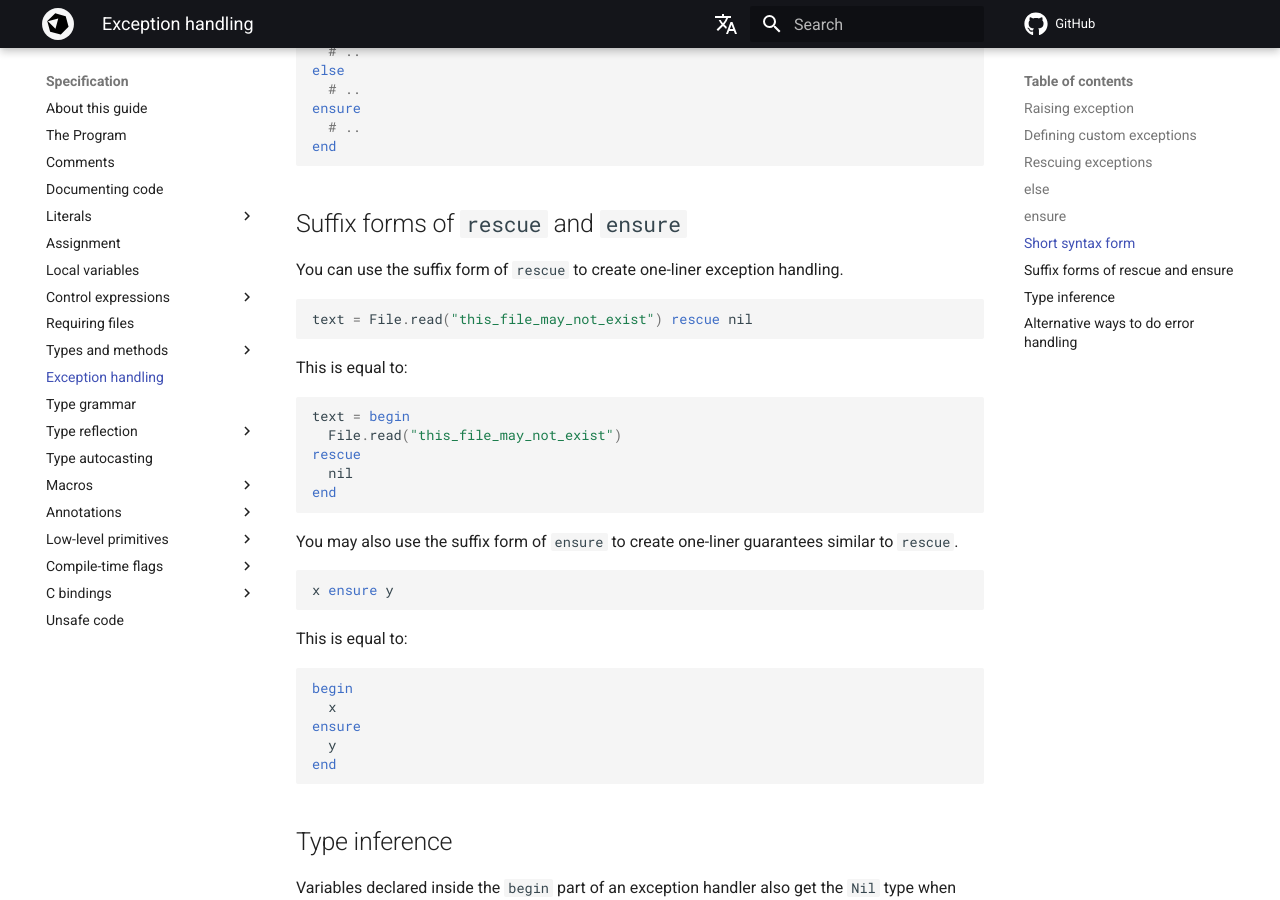
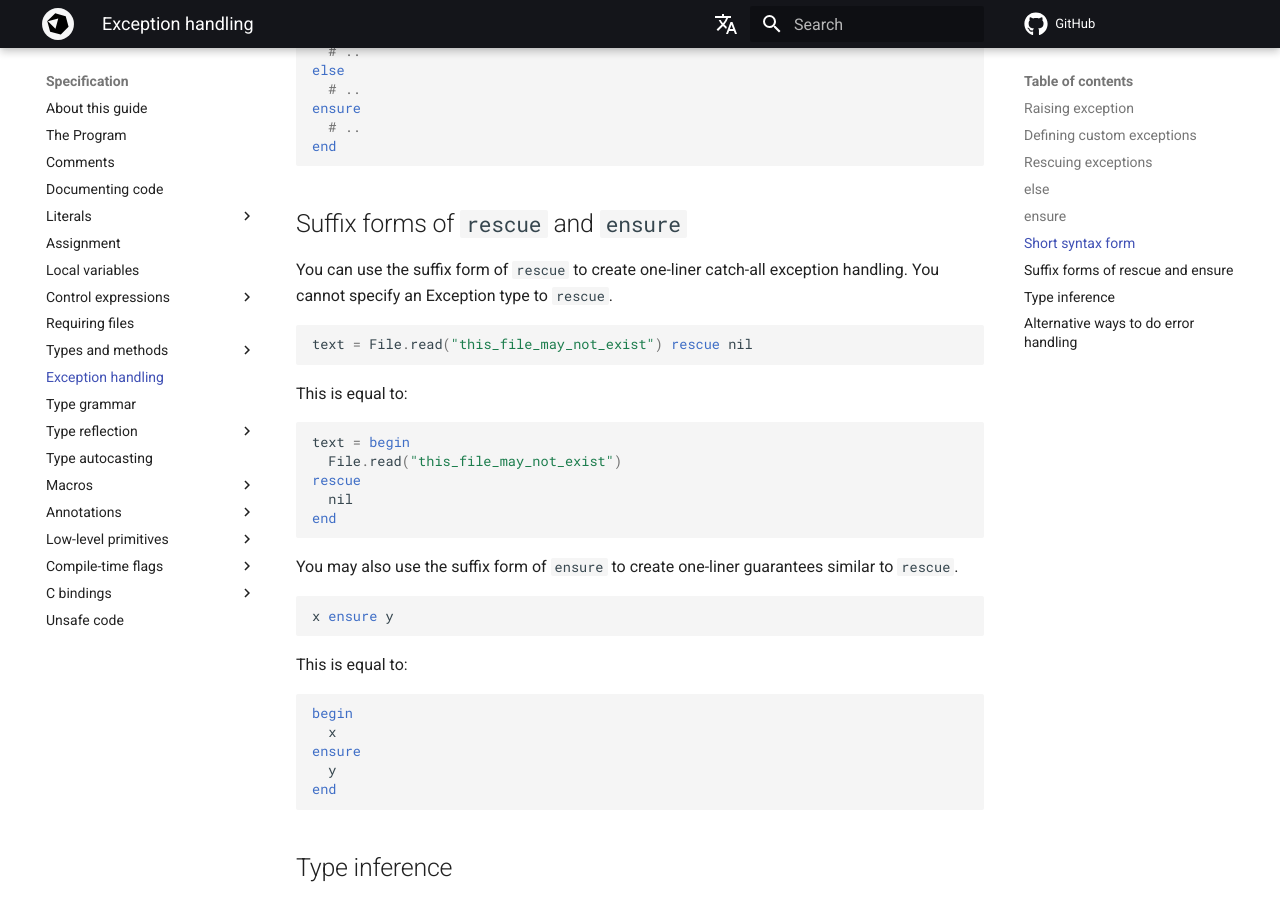
Before and after one commit to crystal-lang/crystal-book, an MkDocs documentation site: the page built from docs/syntax_and_semantics/exception_handling.md, in a window 1280 px wide and 900 px high, scrolled down 4118 px. Built offline with MkDocs 1.6.1 and Material for MkDocs 9.7.7, drawn with Linux system fonts in a browser that asks for light colours; nearby versions of some CDN libraries; library files that are not in the unit come from our copies; comment, search, counter and statistics services are not loaded; the version menu is left out.

Commit message:
Catch-all mention

````diff
--- a/docs/syntax_and_semantics/exception_handling.md
+++ b/docs/syntax_and_semantics/exception_handling.md
@@ -209,7 +209,7 @@
 
 ## Suffix forms of `rescue` and `ensure`
 
-You can use the suffix form of `rescue` to create one-liner exception handling.
+You can use the suffix form of `rescue` to create one-liner catch-all exception handling. You cannot specify an Exception type to `rescue`.
 
 ```crystal
 text = File.read("this_file_may_not_exist") rescue nil
````
